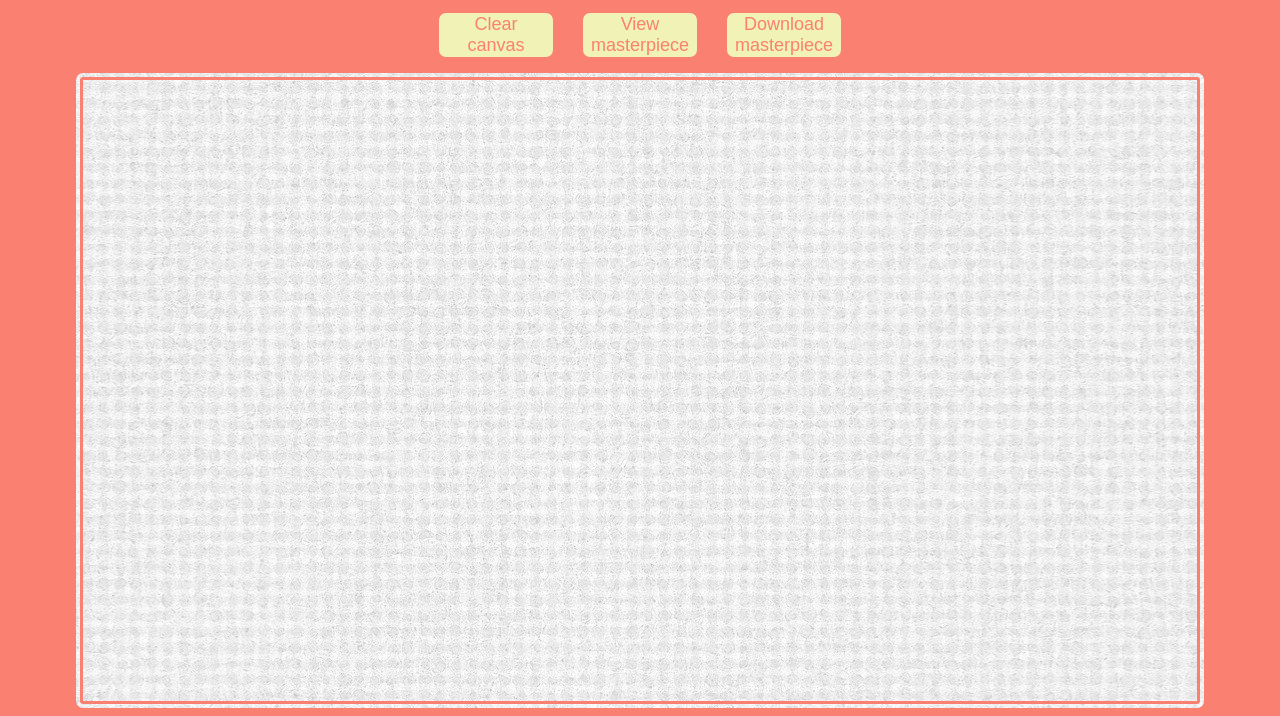
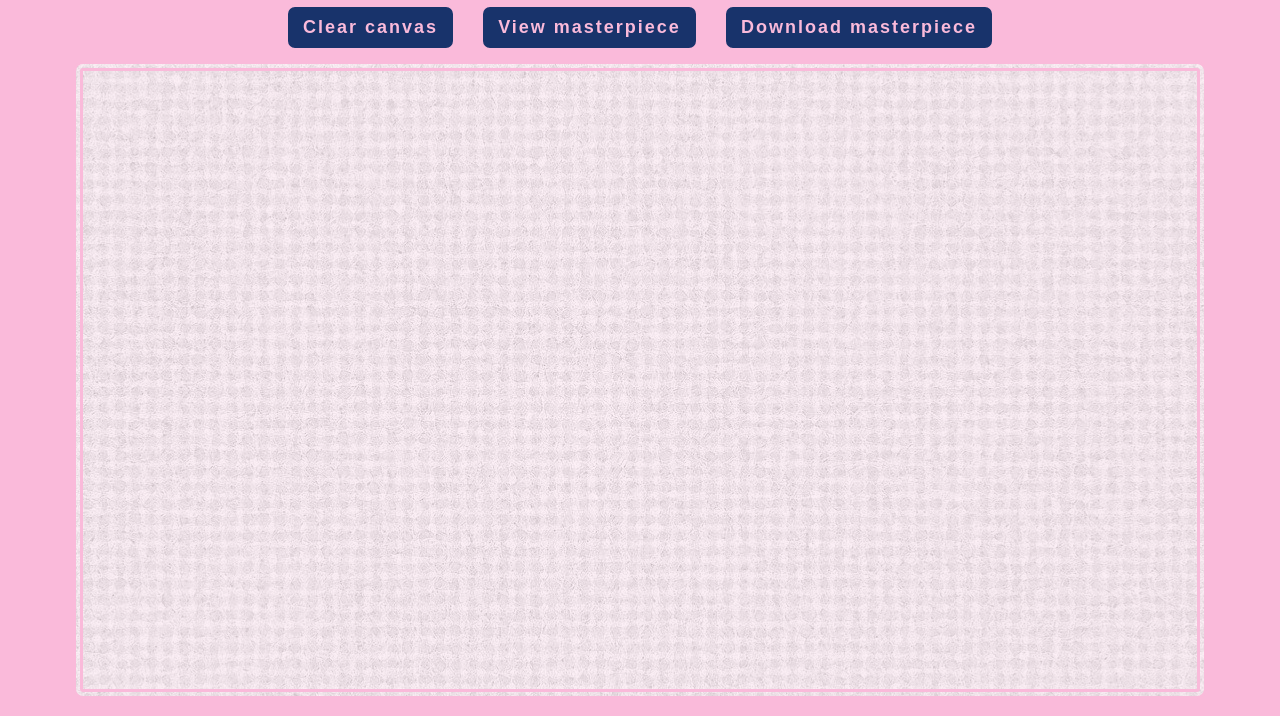
Before and after one commit to 2y2son4/fun-with-canvas, a plain HTML site: page index.html in a window 1280 px wide. Shown: the top 716 px of the page. Drawn offline with Linux system fonts and the light colour scheme.

Commit message:
:lipstick: Change main palette

```diff
--- a/css/main.css
+++ b/css/main.css
@@ -5,7 +5,7 @@ body {
   flex-direction: column;
   justify-content: center;
   align-items: center;
-  background-color: salmon;
+  background-color: #fabada;
   height: 100vh;
 }
 
@@ -13,12 +13,15 @@ body {
 .view,
 .download,
 .btn {
+  font-weight: bold;
+  letter-spacing: 2px;
   cursor: pointer;
-  color: salmon;
-  width: 120px;
+  color: #fabada;
+  width: auto;
+  padding: 10px 15px;
   border-radius: 10px;
-  border: salmon 3px solid;
-  background-color: #f1f2b5;
+  border: #fabada 3px solid;
+  background-color: #18336b;
   transition: all 0.4s ease;
   font-size: 18px;
   align-self: center;
@@ -28,9 +31,9 @@ body {
 .view:hover,
 .download:hover,
 .btn:hover {
-  color: #f1f2b5;
-  border: #f1f2b5 3px solid;
-  background-color: salmon;
+  color: #18336b;
+  border: #18336b 3px solid;
+  background-color: #fabada;
 }
 
 .canvas {
@@ -40,8 +43,9 @@ body {
   cursor: url(../img/cursor.cur), auto;
   width: 95%;
   height: 80%;
-  border: salmon 10px double;
+  border: #fabada 10px double;
   border-radius: 10px;
+  opacity: 0.8;
 }
 .social-btn {
   width: 80%;
@@ -53,10 +57,10 @@ body {
 .link {
   text-decoration: none;
   font-size: 18px;
-  color: salmon;
+  color: #fabada;
 }
 
 .link:hover {
-  color: #f1f2b5;
-  padding: 5px auto;
+  color: #18336b;
+  padding: 15px auto;
 }
--- a/index.html
+++ b/index.html
@@ -19,7 +19,11 @@
     <div class="buttons-container">
       <button class="reset">Clear canvas</button>
       <button class="view">View masterpiece</button>
-      <button class="download"><a class="link" href="" id="downloader">Download masterpiece</a></button>
+      <button class="download">
+        <a class="link" href="" id="downloader" title="Click to download masterpiece creation in your device =)"
+          >Download masterpiece</a
+        >
+      </button>
     </div>
 
     <canvas class="canvas" id="draw" width="100" height="100"></canvas>
```
